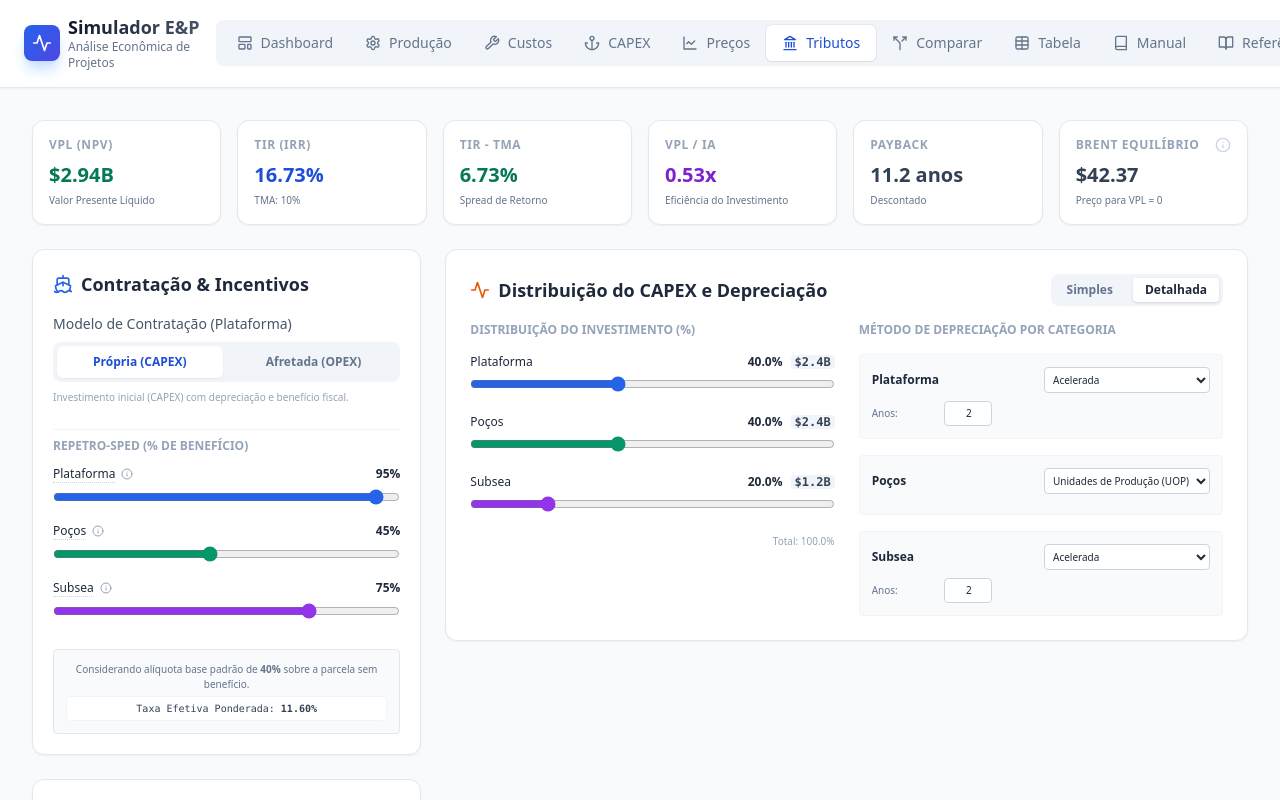
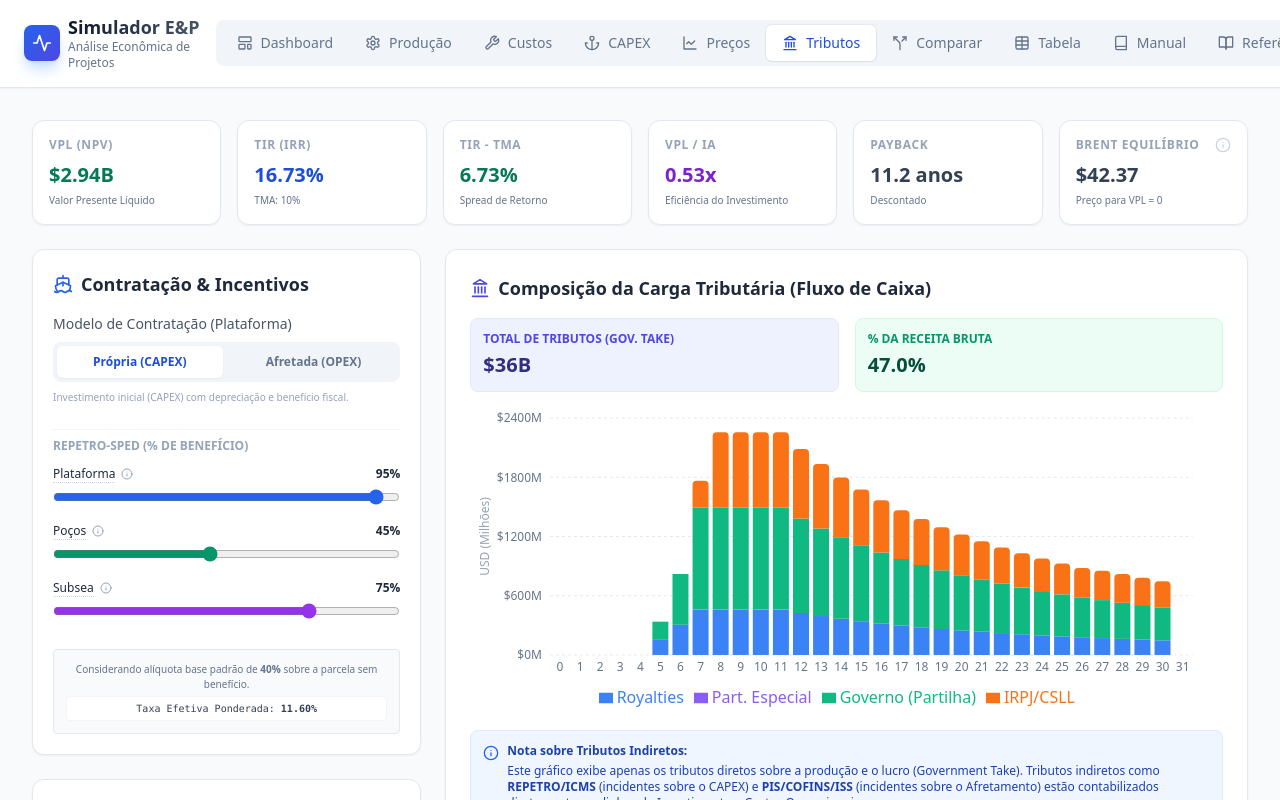
Before and after one commit to fmcima/simulador, a React (Vite) app: page / in a window 1280 px wide. Both pictures are taken after a click on the button "Tributos". Shown: the top 800 px of the page. Built offline with nearby package versions, Linux system fonts and the light colour scheme; the HTML template or start-up script is replaced by a standard one.

Commit message:
Ajuste aba tributos

```diff
--- a/src/App.jsx
+++ b/src/App.jsx
@@ -121,7 +121,7 @@ export default function App() {
 
         taxRegime: 'sharing',
         royaltiesRate: 10,
-        specialParticipationRate: 0,
+        specialParticipationRate: 10, // Default 10% (was 0) to ensure visibility in Concession mode
         costOilCap: 50,
         profitOilGovShare: 30,
         corporateTaxRate: 34,
@@ -1103,7 +1103,7 @@ export default function App() {
 
                 {/* --- VIEW: TAX (FISCAL) --- */}
                 {activeTab === 'tax' && (
-                    <TaxParameters params={projectA} setParams={setProjectA} />
+                    <TaxParameters params={projectA} setParams={setProjectA} results={resultsA} />
                 )}
 
                 {/* --- VIEW: COMPARE --- */}
--- a/src/components/TaxParameters.jsx
+++ b/src/components/TaxParameters.jsx
@@ -1,8 +1,11 @@
 import React from 'react';
 import { Ship, Landmark, Info, Activity } from 'lucide-react';
 import { formatCurrency } from '../utils/calculations';
+import {
+    BarChart, Bar, XAxis, YAxis, CartesianGrid, Tooltip, Legend, ResponsiveContainer
+} from 'recharts';
 
-const TaxParameters = ({ params, setParams }) => {
+const TaxParameters = ({ params, setParams, results }) => {
     const handleChange = (field, value) => {
         setParams(prev => ({ ...prev, [field]: value }));
     };
@@ -417,11 +420,98 @@ const TaxParameters = ({ params, setParams }) => {
             </div>
 
             <div className="lg:col-span-8 space-y-6">
+                {/* --- CHART: TAX BREAKDOWN (MOVED TO TOP) --- */}
+                {results && results.yearlyData && (
+                    <div className="bg-white dark:bg-slate-900 p-6 rounded-xl border border-slate-200 dark:border-slate-800 shadow-sm h-[600px] animate-in fade-in slide-in-from-top-4 flex flex-col">
+                        <h3 className="text-lg font-bold text-slate-800 dark:text-slate-100 mb-4 flex items-center gap-2">
+                            <Landmark className="w-5 h-5 text-indigo-600 dark:text-indigo-400" />
+                            Composição da Carga Tributária (Fluxo de Caixa)
+                        </h3>
+
+                        {/* SUMMARY CARD */}
+                        {(() => {
+                            const totalTaxes = results.yearlyData.reduce((acc, d) => acc + Math.abs(d.royalties) + Math.abs(d.specialParticipation) + Math.abs(d.profitOilGov) + Math.abs(d.corporateTax), 0);
+                            const totalRevenue = results.yearlyData.reduce((acc, d) => acc + d.revenue, 0);
+                            const taxRate = totalRevenue > 0 ? ((totalTaxes / totalRevenue) * 100).toFixed(1) : '0.0';
+
+                            return (
+                                <div className="grid grid-cols-2 gap-4 mb-4">
+                                    <div className="bg-indigo-50 dark:bg-indigo-900/20 p-3 rounded-lg border border-indigo-100 dark:border-indigo-800">
+                                        <span className="text-xs text-indigo-600 dark:text-indigo-300 font-bold uppercase block mb-1">Total de Tributos (Gov. Take)</span>
+                                        <span className="text-xl font-bold text-indigo-900 dark:text-indigo-100">{formatCurrency(totalTaxes)}</span>
+                                    </div>
+                                    <div className="bg-emerald-50 dark:bg-emerald-900/20 p-3 rounded-lg border border-emerald-100 dark:border-emerald-800">
+                                        <span className="text-xs text-emerald-600 dark:text-emerald-300 font-bold uppercase block mb-1">% da Receita Bruta</span>
+                                        <span className="text-xl font-bold text-emerald-900 dark:text-emerald-100">{taxRate}%</span>
+                                    </div>
+                                </div>
+                            );
+                        })()}
+
+                        <div className="flex-1 min-h-0">
+                            <ResponsiveContainer width="100%" height="100%">
+                                <BarChart
+                                    data={results.yearlyData.map(d => ({
+                                        year: d.year,
+                                        royalties: Math.abs(d.royalties),
+                                        specialParticipation: Math.abs(d.specialParticipation),
+                                        profitOilGov: Math.abs(d.profitOilGov),
+                                        corporateTax: Math.abs(d.corporateTax || 0)
+                                    }))}
+                                    margin={{ top: 10, right: 30, left: 20, bottom: 5 }}
+                                >
+                                    <CartesianGrid strokeDasharray="3 3" vertical={false} stroke={'#e2e8f0'} />
+                                    <XAxis
+                                        dataKey="year"
+                                        fontSize={12}
+                                        tickLine={false}
+                                        axisLine={false}
+                                        tick={{ fill: '#64748b' }}
+                                    />
+                                    <YAxis
+                                        fontSize={12}
+                                        tickFormatter={(val) => `$${(val / 1000000).toFixed(0)}M`}
+                                        tickLine={false}
+                                        axisLine={false}
+                                        tick={{ fill: '#64748b' }}
+                                        label={{ value: 'USD (Milhões)', angle: -90, position: 'insideLeft', style: { textAnchor: 'middle', fill: '#94a3b8', fontSize: 12 }, dx: -10 }}
+                                    />
+                                    <Tooltip
+                                        formatter={(val) => formatCurrency(val)}
+                                        labelFormatter={(l) => `Ano ${l}`}
+                                        contentStyle={{ borderRadius: '8px', border: 'none', boxShadow: '0 4px 6px -1px rgb(0 0 0 / 0.1)' }}
+                                        cursor={{ fill: '#f1f5f9', opacity: 0.4 }}
+                                    />
+                                    <Legend />
+                                    <Bar dataKey="royalties" name="Royalties" stackId="a" fill="#3b82f6" />
+                                    <Bar dataKey="specialParticipation" name="Part. Especial" stackId="a" fill="#8b5cf6" />
+                                    <Bar dataKey="profitOilGov" name="Governo (Partilha)" stackId="a" fill="#10b981" />
+                                    <Bar dataKey="corporateTax" name="IRPJ/CSLL" stackId="a" fill="#f97316" radius={[4, 4, 0, 0]} />
+                                </BarChart>
+                            </ResponsiveContainer>
+                        </div>
+
+                        {/* NOTE AT BOTTOM */}
+                        <div className="mt-4 bg-blue-50 dark:bg-blue-900/20 border border-blue-100 dark:border-blue-800 p-3 rounded-lg flex gap-2">
+                            <Info className="w-4 h-4 text-blue-600 dark:text-blue-400 shrink-0 mt-0.5" />
+                            <div className="text-xs text-blue-800 dark:text-blue-200">
+                                <p className="font-bold mb-1">Nota sobre Tributos Indiretos:</p>
+                                <p>
+                                    Este gráfico exibe apenas os tributos diretos sobre a produção e o lucro (Government Take).
+                                    Tributos indiretos como <strong>REPETRO/ICMS</strong> (incidentes sobre o CAPEX) e
+                                    <strong> PIS/COFINS/ISS</strong> (incidentes sobre o Afretamento) estão contabilizados
+                                    diretamente nas linhas de Investimento e Custos Operacionais.
+                                </p>
+                            </div>
+                        </div>
+                    </div>
+                )}
+
                 {/* --- DEPRECIAÇÃO DETALHADA --- */}
                 <div className="bg-white dark:bg-slate-900 p-6 rounded-xl border border-slate-200 dark:border-slate-800 shadow-sm animate-in fade-in">
                     <div className="flex items-center justify-between mb-4">
                         <h3 className="text-lg font-bold text-slate-800 dark:text-slate-100 flex items-center gap-2">
-                            <Activity className="w-5 h-5 text-orange-600 dark:text-orange-400" /> Distribuição do CAPEX e Depreciação
+                            <Activity className="w-5 h-5 text-orange-600 dark:text-orange-400" /> Depreciação
                         </h3>
                         <div className="flex items-center gap-2 bg-slate-100 dark:bg-slate-800 p-1 rounded-lg">
                             <button
@@ -449,49 +539,6 @@ const TaxParameters = ({ params, setParams }) => {
                             <p className="text-[10px] text-slate-400 dark:text-slate-500 mt-2">O valor total do CAPEX será depreciado linearmente por este período.</p>
                         </div>
                     ) : (
-                        <div className="grid grid-cols-1 md:grid-cols-2 gap-6">
-                            {/* CAPEX Split - Sliders */}
-                            <div className="space-y-4">
-                                <h4 className="text-xs font-bold uppercase text-slate-400 dark:text-slate-500 mb-2">Distribuição do Investimento (%)</h4>
-
-                                {['platform', 'wells', 'subsea'].map(key => {
-                                    const isDisabled = key === 'platform' && params.platformOwnership === 'chartered';
-
-                                    return (
-                                        <div key={key} className={isDisabled ? 'opacity-50' : ''}>
-                                            <div className="flex justify-between text-xs mb-1">
-                                                <span className="capitalize">{key === 'wells' ? 'Poços' : key === 'platform' ? 'Plataforma' : 'Subsea'}</span>
-                                                <div className="text-right">
-                                                    <span className="font-bold mr-2">
-                                                        {isDisabled ? '0% (Afretada)' : `${parseFloat(params.capexSplit[key]).toFixed(1)}%`}
-                                                    </span>
-                                                    {!isDisabled && (
-                                                        <span className="text-xs text-slate-700 dark:text-slate-200 font-bold font-mono bg-slate-100 dark:bg-slate-800 px-1 rounded">
-                                                            ${((params.totalCapex * params.capexSplit[key]) / 100 / 1000000000).toFixed(1)}B
-                                                        </span>
-                                                    )}
-                                                </div>
-                                            </div>
-                                            <input
-                                                type="range" min="0" max="100"
-                                                value={isDisabled ? 0 : params.capexSplit[key]}
-                                                disabled={isDisabled}
-                                                onChange={(e) => handleChangeCapexSplit(key, Number(e.target.value))}
-                                                className={`w-full ${key === 'platform' ? 'accent-blue-600' : key === 'wells' ? 'accent-emerald-600' : 'accent-purple-600'}`}
-                                            />
-                                        </div>
-                                    );
-                                })}
-                                <div className="text-[10px] text-right text-slate-400 dark:text-slate-500">
-                                    Total: {
-                                        ((params.platformOwnership === 'chartered' ? 0 : params.capexSplit.platform) +
-                                            params.capexSplit.wells +
-                                            params.capexSplit.subsea).toFixed(1)
-                                    }%
-                                </div>
-                            </div>
-
-                            {/* Configuração de Método */}
                         <div className="space-y-4">
                             <h4 className="text-xs font-bold uppercase text-slate-400 dark:text-slate-500 mb-2">MÉTODO DE DEPRECIAÇÃO POR CATEGORIA</h4>
 
@@ -532,7 +579,6 @@ const TaxParameters = ({ params, setParams }) => {
                                 );
                             })}
                         </div>
-                        </div>
                     )}
                 </div>
             </div>
--- a/src/utils/calculations.js
+++ b/src/utils/calculations.js
@@ -820,6 +820,7 @@ export const generateProjectData = (params) => {
             royalties: safeNumber(-royalties),
             specialParticipation: safeNumber(-specialParticipation),
             profitOilGov: safeNumber(-profitOilGov),
+            corporateTax: safeNumber(-corporateTax),
             depreciation: safeNumber(-depreciation),
             capexTax: safeNumber(-capexTax),
             depreciationTaxShield: safeNumber(depreciationTaxShield),
```
Lines whose indentation alone changed are shown as unchanged.
